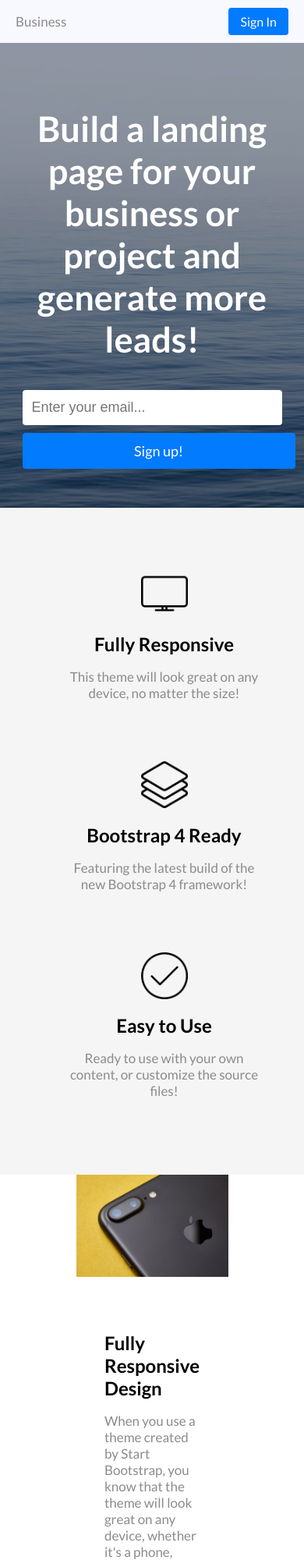
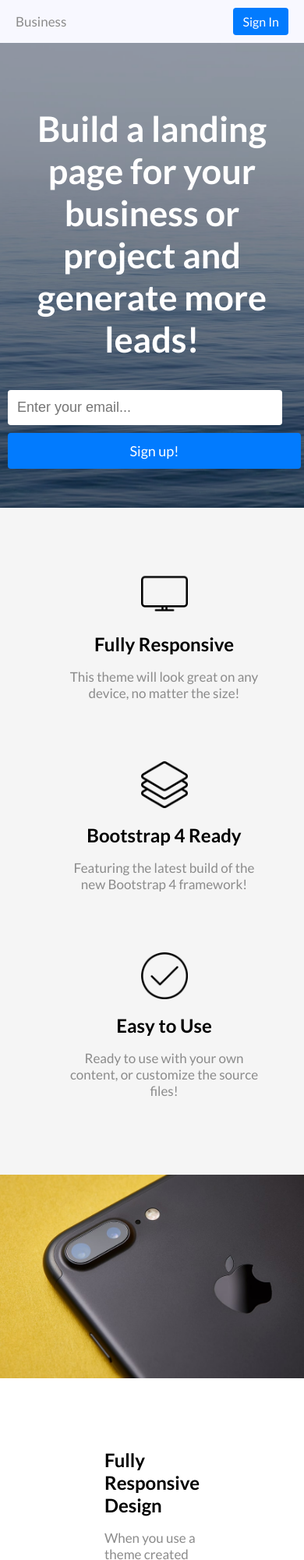
Before and after one commit to sablinskiene/MiddleExam, a plain HTML site: page index.html in a window 390 px wide. Shown: the top 2000 px of the page at 78% size. Drawn offline with Linux system fonts and the light colour scheme.

Commit message:
Media queries fixed

```diff
--- a/style.css
+++ b/style.css
@@ -6,7 +6,7 @@ body {
 }
 
 .container {
-    max-width: 1000px;
+    max-width: 1200px;
     padding: 0 20px;
     width: 100%;
     margin: 0 auto;
@@ -19,7 +19,7 @@ body {
     color: #fff;
     border-radius: 4px;
     background-color: #027bfe;
-    padding: 8px 15px;
+    padding: 8px 12px;
     cursor: pointer;
     text-decoration: none;
     transition: 0.3s ease-in-out;
@@ -118,7 +118,7 @@ form {
 }
 
 input {
-    width: 400px;
+    width: 50%;
     font-size: 18px;
     padding: 12px 12px;
     margin-right: 10px;
@@ -132,19 +132,19 @@ input {
     form{
         flex-direction: column;
         align-content: space-around;
+        margin: auto;
     }
     form input{
-        width: 90%;
+        width: 95%;
+        margin: auto;
+        margin-left: 0px;
         margin-bottom: 10px;
 
-        margin-left: 5%;
-        margin-right: 5%;
 
     }
    form .button {
-       width: 73%;
-       margin-left: 5%;
-       margin-right: 5%;
+       width: 80%;
+       margin: auto;
        text-align: center;
     }
     }
@@ -232,9 +232,9 @@ p {
 }
 
 .Text {
-    padding: 50px;
+    padding: 100px;
     text-align: left;
-    margin: 0px 100px;
+    margin: 0px 90px;
 }
 
 .text-image-grid p, h2 {
@@ -261,7 +261,6 @@ p {
         display: flex;
         align-items: center;
         flex-direction: column;
-        margin-bottom: 20px;
         text-decoration: none;
         padding-left: 0px;
         padding-right: 0px;
@@ -271,19 +270,21 @@ p {
         display: flex;
         align-items: center;
         flex-direction: column;
-        margin-bottom: 20px;
         text-decoration: none;
         padding-left: 0px;
         padding-right: 0px;
     }
 
+    .text-image .Grig-image {
+        width: 100%;
+    }
 
-    .text-image img{
+    .Text {
+        padding: 70px;
+        text-align: left;
+        margin: 0px 70px;
+    }
 
-    width: 100%;
-    height: 100%;
-    /* object-fit: none;  */
-}
 }
 
 
@@ -380,10 +381,8 @@ p {
         text-align: center;
     }
     .TestText p{
-        padding-left: 40px;
-        padding-right: 40px;
-        margin-bottom: 40px;
-
+        margin:auto;
+        padding: 10px;
     }
 }
 
@@ -436,6 +435,9 @@ p {
         max-width: 1000px;
         width: 100%;
     }
+
+
+
 
     @media (max-width: 700px) {
         .herro-small {
@@ -561,4 +563,8 @@ ul {
         padding-bottom: 40px;
         margin: auto;
     }
+
+    .Left-footer ul li a {
+        font-size: 12px;
+    }
 }
```
